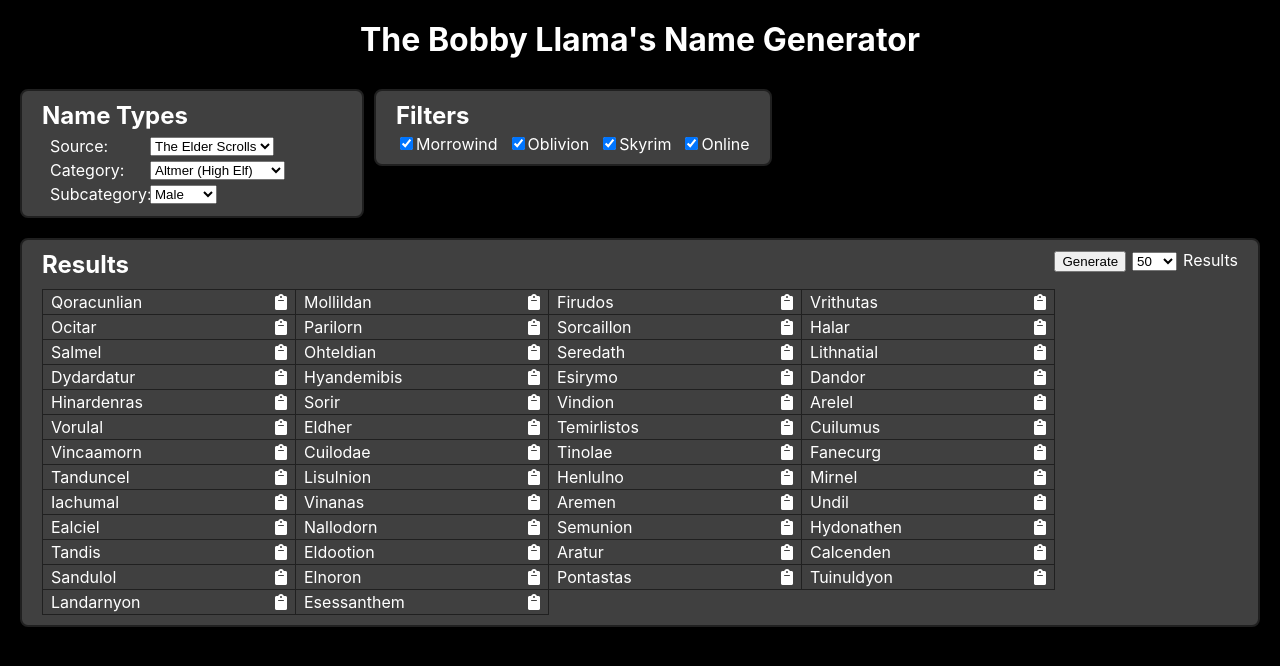
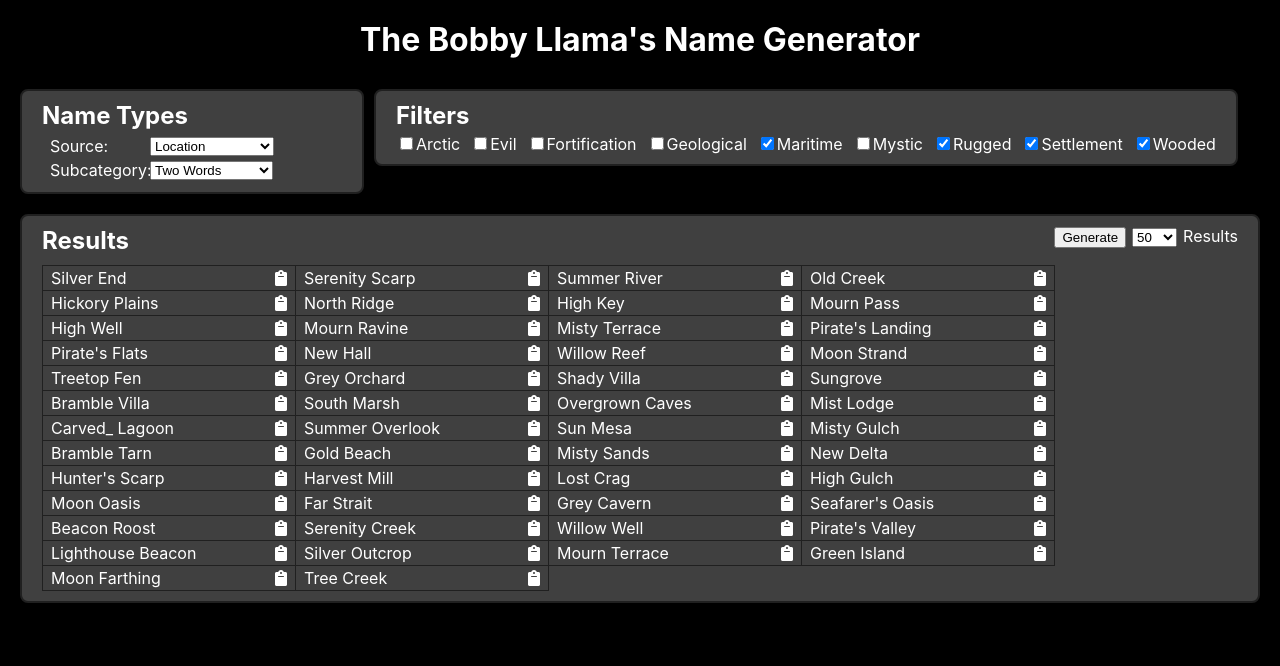
Before and after one commit to TheBobbyLlama/name-generator, a React (Create React App) app: page / in a window 1280 px wide. Shown: the top 666 px of the page. Built offline with nearby package versions, Linux system fonts and the light colour scheme.

Commit message:
Added location name support.

```diff
--- a/src/components/NameGeneratorPanel/NameGeneratorPanel.css
+++ b/src/components/NameGeneratorPanel/NameGeneratorPanel.css
@@ -1,12 +1,17 @@
 #selectionBlocks {
 	align-items: flex-start;
 	display: flex;
-	flex-wrap: wrap;
 	justify-content: flex-start;
 }
 
 #selectionBlocks > * {
 	margin: 10px 10px 0px 0px;
+}
+
+@media screen and (max-width: 1000px) {
+	#selectionBlocks {
+		flex-wrap: wrap;
+	}
 }
 
 @media screen and (max-width: 440px) {
--- a/src/components/ResultsPanel/ResultsPanel.js
+++ b/src/components/ResultsPanel/ResultsPanel.js
@@ -26,8 +26,9 @@ function ResultsPanel() {
 				<div>
 					<button type="button" onClick={generateNewResults}>Generate</button>
 					<select name="resultCount" value={state.resultCount} onChange={e => setResultCount(Number(e.target.value))}>
-						<option>20</option>
+						<option>25</option>
 						<option>50</option>
+						<option>75</option>
 						<option>100</option>
 					</select>
 					<label htmlFor="resultCount">Results</label>
--- a/src/data/ListIndex.json
+++ b/src/data/ListIndex.json
@@ -1,4 +1,8 @@
 [
+	{
+		"name": "Location",
+		"file": "Locations"
+	},
 	{
 		"name": "The Elder Scrolls",
 		"file": "ElderScrolls"
--- /dev/null
+++ b/src/data/namelists/Locations.json
@@ -0,0 +1,236 @@
+[
+	{
+		"category": "Location",
+		"defaultFilters": [ "Maritime", "Rugged", "Settlement", "Wooded" ],
+		"subcategories": [
+			{
+				"name": "",
+				"componentList": {
+					"index": 1,
+					"components": [
+						{
+							"length": 1,
+							"list": [ "Black", "East", "Far", "Gold", "Green", "Grey", "High", "Mist", "Moon", "Mourn", "New", "North", "Old", "Red", "River", "Silver", "South", "Spring", "Stone", "Storm", "Summer", "Sun", "Way", "West", "White", "Wind" ]
+						},
+						{
+							"filter": "Arctic",
+							"length": 1,
+							"list": [ "Frost", "Ice", "Rime", "Snow", "Winter" ]
+						},
+						{
+							"filter": "Evil",
+							"length": 1,
+							"list": [ "Bleak", "Bitter", "Blood", "Dead", "Doom", "Dread", "Gallow", "Grim", "Murk", "Night", "Scathe", "Shadow" ]
+						},
+						{
+							"filter": "Fortification",
+							"length": 1,
+							"list": [ "Steel" ]
+						},
+						{
+							"filter": "Geological",
+							"length": 1,
+							"list": [ "Ash" ]
+						},
+						{
+							"filter": "Maritime",
+							"length": 1,
+							"list": [ "Sea" ]
+						},
+						{
+							"filter": "Mystic",
+							"length": 1,
+							"list": [ "Dawn", "Moon", "Spell", "Star", "Sun" ]
+						},
+						{
+							"filter": "Rugged",
+							"length": 1,
+							"list": [ "Sky" ]
+						},
+						{
+							"filter": "Settlement",
+							"length": 1,
+							"list": [ ]
+						},
+						{
+							"filter": "Wooded",
+							"length": 1,
+							"list": [ "Elm", "Oak", "Pine", "Tree", "Vine", "Willow" ]
+						}
+					]
+				}
+			},
+			{
+				"name": "Two Words",
+				"componentList": {
+					"index": 1,
+					"components": [
+						{
+							"length": 1,
+							"list": [ "Lonely", "Misty", "Lost", "Salt", "Serenity", "Shady", "Thunder", "Twilight" ]
+						},
+						{
+							"filter": "Arctic",
+							"length": 1,
+							"list": [ "Frozen", "Hoary" ]
+						},
+						{
+							"filter": "Evil",
+							"length": 1,
+							"list": [ "Abandoned", "Barren", "Blighted", "Cursed", "Desecrated", "Despoiled", "Fallen", "Fetid", "Festering", "Forgotten", "Forsaken", "Haunted", "Malefic", "Nightmare", "Pale", "Pestilent", "Profane", "Reaver", "Shrouded", "Spurned", "Tormented", "Twilight", "Twisted", "Unholy", "Vile", "Weeping" ]
+						},
+						{
+							"filter": "Fortification",
+							"length": 1,
+							"list": [ "Iron", "Palisade", "Stalwart" ]
+						},
+						{
+							"filter": "Geological",
+							"length": 1,
+							"list": [ "Ashen", "Brimstone", "Bubbling", "Fractured", "Geode", "Obsidian", "Scorched", "Shattered", "Smoldering", "Sulphur_" ]
+						},
+						{
+							"filter": "Maritime",
+							"length": 1,
+							"list": [ "Beacon", "Lighthouse", "Pirate's", "Sailor's", "Seafarer's", "Tidebreak" ]
+						},
+						{
+							"filter": "Mystic",
+							"length": 1,
+							"list": [ "Ancient", "Arcane", "Consecrated", "Crystal", "Eldritch", "Endless", "Halcyon", "Hallowed", "Ley", "Mystic", "Penitent", "Sacred", "Shimmering", "Silent", "Spirit", "Warded" ]
+						},
+						{
+							"filter": "Rugged",
+							"length": 1,
+							"list": [ "Basalt", "Broken", "Carved_" ]
+						},
+						{
+							"filter": "Settlement",
+							"length": 1,
+							"list": [ "Harvest" ]
+						},
+						{
+							"filter": "Wooded",
+							"length": 1,
+							"list": [ "Bramble", "Deepwood", "Evergreen", "Hickory", "Hemlock", "Hidden", "Hunter's", "Maple", "Overgrown", "Timber", "Treetop", "Viridian", "Warden's" ]
+						}
+					]
+				}
+			},
+			{
+				"name": "Two Words",
+				"componentList": {
+					"index": 2,
+					"components": [
+						{
+							"length": 1,
+							"list": [ "Basin", "Bog", "Caves", "Creek", "Crossing", "Downs", "Falls", "Farthing", "Fen", "Flats", "Hill", "Lake", "Marsh", "Meadow", "Plains", "Pond", "Ridge", "River", "Sands", "Spire", "Springs", "Valley" ]
+						},
+						{
+							"filter": "Arctic",
+							"length": 1,
+							"list": [ "Fjord", "Floe", "Glacier", "Tundra" ]
+						},
+						{
+							"filter": "Evil",
+							"length": 1,
+							"list": [ "Barrow", "Cairn", "Catacombs", "Crypt", "Depths", "Grave", "Lair", "Maw", "Morass", "Oubliette", "Necropolis", "Pit", "Ruin", "Tomb", "Waste" ]
+						},
+						{
+							"filter": "Fortification",
+							"length": 1,
+							"list": [ "Bastion", "Castle", "Citadel", "Encampment", "Fort", "Fortress", "Garrison", "Keep", "Motte", "Outpost", "Palisade", "Redoubt", "Stockade", "Stronghold", "Tower" ]
+						},
+						{
+							"filter": "Geological",
+							"length": 1,
+							"list": [ "Caldera", "Crater" ]
+						},
+						{
+							"filter": "Maritime",
+							"length": 1,
+							"list": [ "Atoll", "Bay", "Beach", "Beacon", "Coast", "Cove", "Delta", "Grotto", "Harbor", "Inlet", "Island", "Isle", "Key", "Lagoon", "Landing", "Reef", "Quay", "Shoals", "Shore", "Sound", "Strait", "Strand" ]
+						},
+						{
+							"filter": "Mystic",
+							"length": 1,
+							"list": [ "Abbey", "Altar", "Archive", "Circle", "Enclave", "Fane", "Henge", "Hermitage", "Ley-Line", "Library", "Monastery", "Retreat", "Sanctuary", "Sanctum", "Shrine", "Temple" ]
+						},
+						{
+							"filter": "Rugged",
+							"length": 1,
+							"list": [ "Ascent", "Bluff", "Canyon", "Cavern", "Chasm", "Cleft", "Crag", "Crest", "Depths", "Gorge", "Gulch", "Mesa", "Mountain", "Outcrop", "Overlook", "Pass", "Peak", "Plateau", "Ravine", "Rim", "Rock", "Roost", "Scar", "Scarp", "Spine", "Summit", "Tarn", "Terrace" ]
+						},
+						{
+							"filter": "Settlement",
+							"length": 1,
+							"list": [ "Camp", "Claim", "Crossroads", "End", "Estate", "Folly", "Grange", "Hall", "Manor", "Mill", "Mine", "Oasis", "Orchard", "Refuge", "Villa", "Well" ]
+						},
+						{
+							"filter": "Wooded",
+							"length": 1,
+							"list": [ "Arbor", "Den", "Glade", "Glen", ">grove", "Hollow", "Lodge", "Thicket" ]
+						}
+					]
+				}
+			},
+			{
+				"name": "Compound Word",
+				"componentList": {
+					"index": 2,
+					"components": [
+						{
+							"length": 1,
+							"list": [ ">bridge", ">brook", ">crest", ">dale", ">ever", ">fell", ">fen", ">field", ">ford", ">haven", ">heath", ">lake", ">march", ">marsh", ">meet", ">mont", ">moor", ">point", ">reach", ">ridge", ">ring", ">rock", ">run", ">spire", ">stone", ">tarn", ">vale", ">view", ">wall", ">watch", ">water", ">wind" ]
+						},
+						{
+							"filter": "Arctic",
+							"length": 1,
+							"list": [ ">rime" ]
+						},
+						{
+							"filter": "Evil",
+							"length": 1,
+							"list": [ ">cairn", ">crypt", ">dusk", ">grave", ">mire" ]
+						},
+						{
+							"filter": "Fortification",
+							"length": 1,
+							"list": [ ">burg", ">castle", ">fort", ">gate", ">guard", ">helm", ">hold", ">motte", ">tower" ]
+						},
+						{
+							"filter": "Geological",
+							"length": 1,
+							"list": [ ">geyser" ]
+						},
+						{
+							"filter": "Maritime",
+							"length": 1,
+							"list": [ ">fin", ">harbor", ">port", ">shoal" ]
+						},
+						{
+							"filter": "Mystic",
+							"length": 1,
+							"list": [ ">hallow", ">henge", ">veil" ]
+						},
+						{
+							"filter": "Rugged",
+							"length": 1,
+							"list": [ ">cliff", ">crag", ">mount", ">peak", ">rift" ]
+						},
+						{
+							"filter": "Settlement",
+							"length": 1,
+							"list": [ ">church", ">court", ">croft", ">forge", ">garden", ">hall", ">hearth", ">home", ">market", ">mill", ">rest", ">stead", ">town", ">ville" ]
+						},
+						{
+							"filter": "Wooded",
+							"length": 1,
+							"list": [ ">grove", ">leaf", ">root", ">shade", ">thorn", ">wood" ]
+						}
+					]
+				}
+			}
+		]
+	}
+]
--- a/src/utils/utils.js
+++ b/src/utils/utils.js
@@ -2,7 +2,7 @@
 function getComponentLists(dataset, nameInfo) {
 	var result = [];
 	var componentIndex = 1;
-	const catIndex = dataset.findIndex(cat => cat.category === nameInfo.category);
+	const catIndex = dataset.findIndex(cat => ((!cat.category) || (cat.category === nameInfo.category)));
 
 	if (catIndex < 0) {
 		return result;
@@ -100,7 +100,7 @@ export const generateNames = function(dataset, nameInfo, resultCount) {
 	componentBucket = getComponentLists(dataset, nameInfo);
 
 	for (let i = 0; i < resultCount; i++) {
-		var name = generateName(componentBucket).join(" ").replace(/- /g, "-");
+		var name = generateName(componentBucket).join(" ").replace(/- /g, "-").replace(/ >/g, "");
 
 		if (name) {
 			results.push(name);
```
